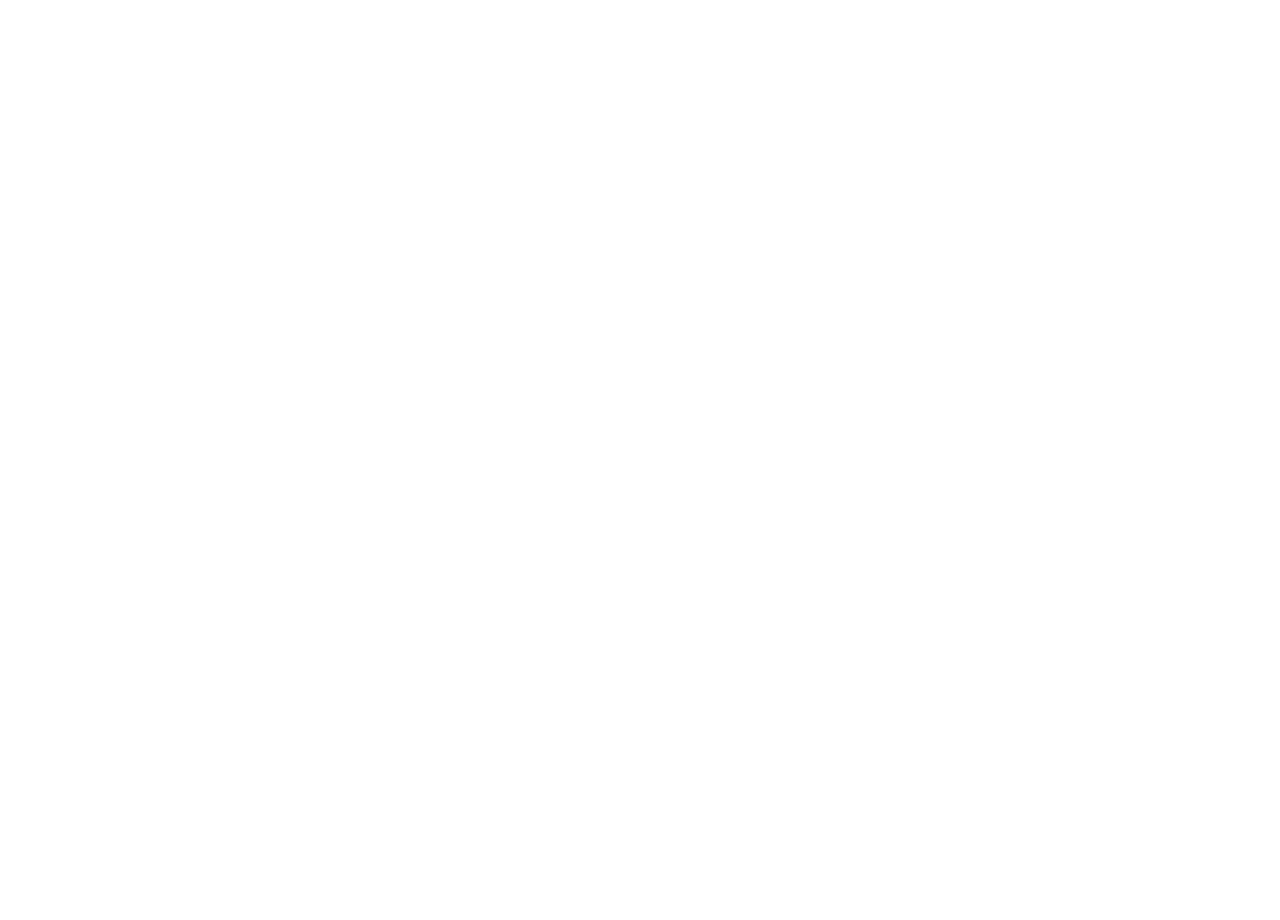
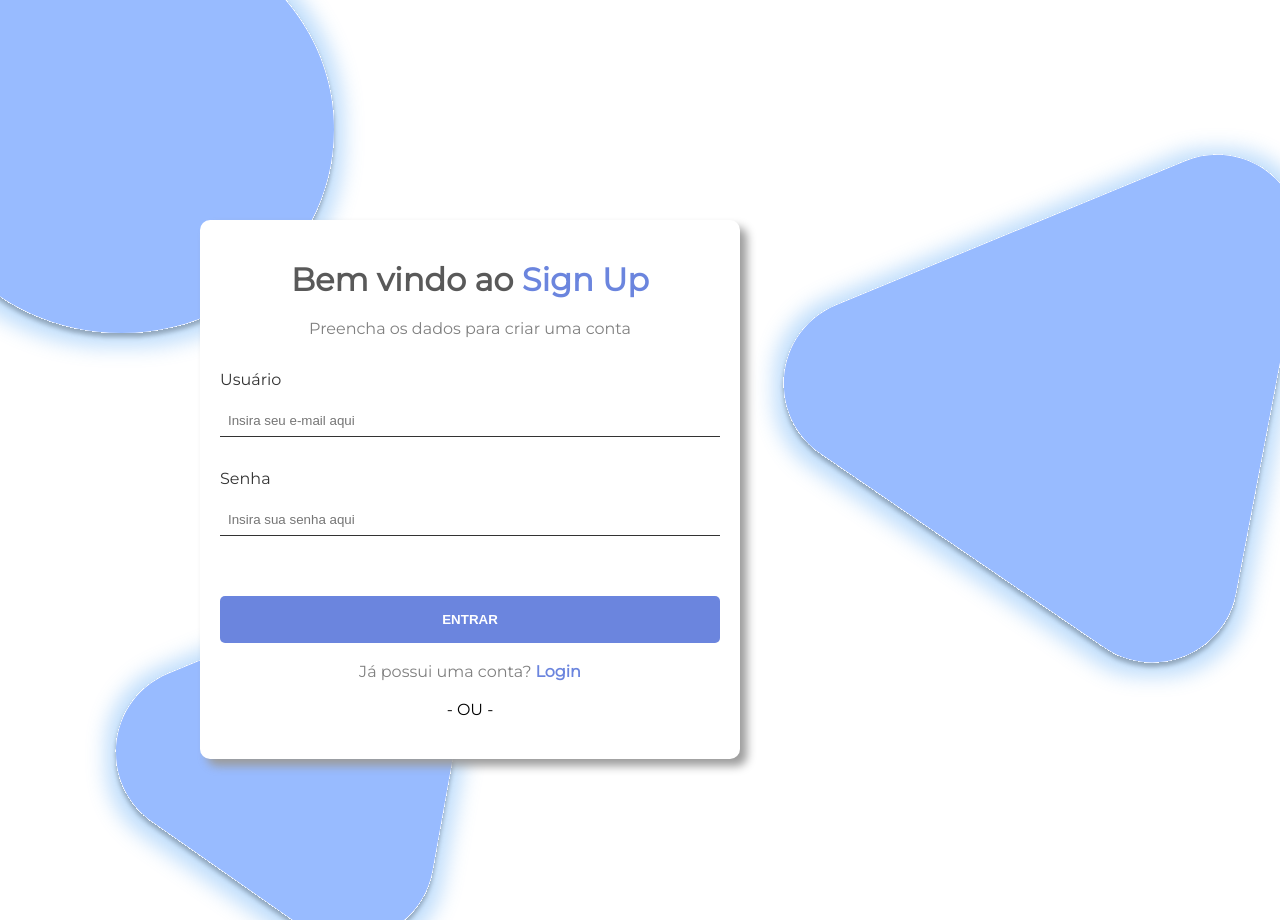
Before and after one commit to CarolinaPacifico/seniorcare, a React (Vite) app: page /cadastro-cliente in a window 1280 px wide. Before the commit this address had no page. Before the commit the page ends 800 px from the top, so only its background shows below. Built offline with nearby package versions, Linux system fonts and the light colour scheme.

Commit message:
Add files via upload

```diff
--- a/src/App.jsx
+++ b/src/App.jsx
@@ -5,7 +5,8 @@ import Servicos from './pages/Home';
 import Diferencial from './pages/Home';
 import Login from './pages/Login';
 import Cadastro from './pages/Cadastro';
-import PrestadoresLog from './pages/prestadores-logada';
+import CadastroCliente from './pages/CadastroCliente';
+import PrestadoresLog from './pages/Prestadores-logada';
 import Perfil from './pages/perfil'
 import Contato from './pages/Contato';
 import Planos from './pages/Planos';
@@ -22,6 +23,7 @@ function App() {
         <Routes>
           <Route path="/login" element={<Login/>}/>
           <Route path="/cadastro" element={<Cadastro/>}/>
+          <Route path="/cadastro-cliente" element={<CadastroCliente/>}/>
           <Route path="/planos" element={<Planos/>}/>
           <Route path="/" element={<Home/>}/>
           <Route path="/" element={<QuemSomos/>}/>
--- /dev/null
+++ b/src/components/cadastro-cliente.jsx
@@ -0,0 +1,45 @@
+import '../css/Cadastro.css'
+import '../css/global.css'
+
+function CadastroComponente() {
+
+    return (
+
+        <main className='conteudo-cadastro'>
+            <div className="cadastro-tela">
+                <h1>Bem vindo ao <span>Sign Up</span></h1>
+                <p>Preencha os dados para criar uma conta</p>
+                <form action="" className='formulario'>
+                    <label htmlFor="email">Usuário</label>
+                    <input
+                    type="email"
+                    name="email"
+                    id="email"
+                    placeholder='Insira seu e-mail aqui'
+                    // onChange={(e) => setEmail(e.target.value)}
+                    // value = {email}
+                    />
+                    <label htmlFor="senha">Senha</label>
+                    <input
+                    type="password"
+                    name="senha"
+                    id="senha"
+                    placeholder='Insira sua senha aqui'
+                    // onChange={(e) => setPassword(e.target.value)}
+                    // value = {password}
+                    />
+                    <button className="btn-cadastro"><a href="/login">Entrar</a></button>
+                    {/* {error && <p className="error">{error}</p>} */}
+                    <br/>
+
+                </form>
+                <p className=''>Já possui uma conta?<a href="/login">Login</a></p>
+                <br/>
+                <span className='span-ou'>- OU -</span>
+            </div>
+        </main>
+
+    )
+  }
+
+  export default CadastroComponente
--- a/src/components/conteudo-perfil.jsx
+++ b/src/components/conteudo-perfil.jsx
@@ -14,7 +14,7 @@ function perfil() {
         <label>Telefone<input type="number" id="" name="" /></label>
         <label for="story">Experiência</label>
         <textarea id="story" name="story" rows="5" cols="33"></textarea>
-        <button className="btnperfil" type="button">Salvar</button>
+        <button className="btnperfil" type="button">Publicar Perfil</button>
         </div>
 
     )
--- a/src/components/header-logado.jsx
+++ b/src/components/header-logado.jsx
@@ -13,8 +13,8 @@ function HeaderLogado() {
             <ul className='navbar'>
               <li><a href="/homelog">Home</a></li>
               {/* <li><a href="/homelog">Quem Somos</a></li>
-              <li><a href="/homelog">Serviços</a></li>
-              <li><a href="/homelog">Profissionais</a></li> */}
+              <li><a href="/homelog">Serviços</a></li> */}
+              <li><a href="/prestadores">Prestadores</a></li>
               <li><a href="/contato">Contato</a></li>
             </ul>
           </nav>
--- a/src/components/header.jsx
+++ b/src/components/header.jsx
@@ -21,7 +21,10 @@ function Header() {
         <div className='login'>
            <a href="/login">Login</a>
            <div className='cadastro'>
-            <a href="/cadastro">Cadastre-se</a>
+            <a href="/cadastro">Cadastro Prestador</a>
+           </div>
+           <div className='cadastro'>
+           <a href="/cadastro-cliente">Cadastro Cliente</a>
            </div>
         </div>
       </header>
--- /dev/null
+++ b/src/pages/CadastroCliente.jsx
@@ -0,0 +1,40 @@
+import CadastroComponente from '../components/cadastro-cliente'
+
+// const Cadastro = () => {
+
+//   const [displayName, setDisplayName] = useState("");
+//   const [email, setEmail] = useState("");
+//   const [password, setPassword] = useState("");
+//   const [confimPassword, setConfirmPassword] = useState("");
+//   const [error, setError] = useState("");
+
+//   const handleSubmit = async (e) => {
+//     e.preventDefault();
+
+//     setError("");
+
+//     const user = {
+//       displayName,
+//       email,
+//       password,
+//     };
+
+//     if (password !== confirmPassword){
+//       setError("As senhas precisam ser iguais.");
+//       return;
+//     }
+//     console.log(user);
+//   }
+// }
+
+
+function Cadastro() {
+
+    return (
+      <>
+        <CadastroComponente/>
+      </>
+    )
+  }
+
+  export default Cadastro
```
